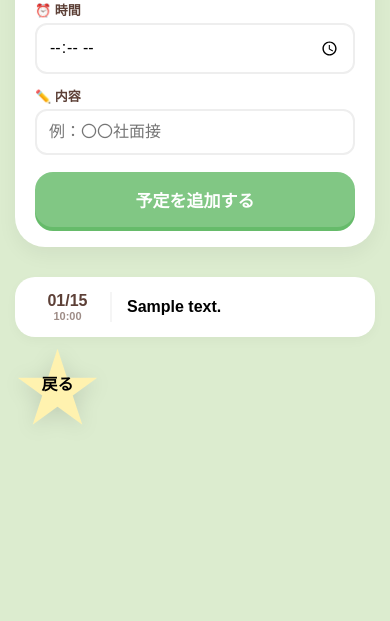
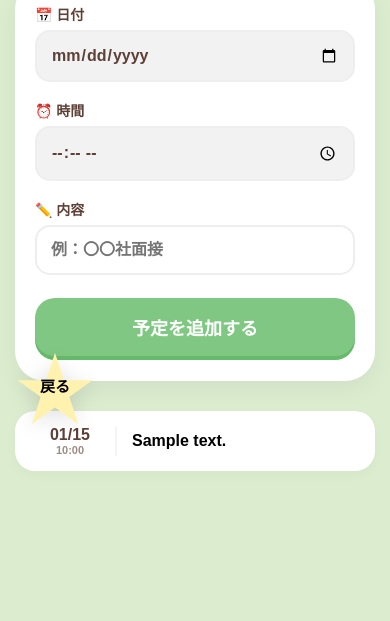
Before and after one commit to nana19820227/steppia_project, a Django app: page /schedule/ in a window 390 px wide. Shown: the part 400-1021 px from the top of the page. Before the commit the page ends 824 px from the top, so only its background shows below. Run offline with Django 5.2, Linux system fonts and the light colour scheme; a user stored in the database is signed in; tables that the repository leaves empty hold one stand-in row (values such as "Sample post"); some web fonts are replaced.

Commit message:
スケジュール：iPhoneでの入力欄のはみ出し修正とイラスト追加

```diff
--- a/steppia_app/templates/steppia_app/schedule.html
+++ b/steppia_app/templates/steppia_app/schedule.html
@@ -19,38 +19,57 @@
             background-color: var(--bg); margin: 0;
             font-family: 'Zen Maru Gothic', sans-serif; color: var(--brown);
             display: flex; flex-direction: column; align-items: center; min-height: 100vh;
-            /* 下部ボタンと重ならないための余白 */
             padding: 20px 15px 150px;
             box-sizing: border-box;
         }
 
-        /* ロゴと見出しのサイズ調整 */
-        .app-logo { margin-top: 20px; width: 180px; height: auto; }
-        h1 { font-size: 26px; font-weight: 900; margin: 15px 0 25px; }
+        /* 🆕 イラストエリア（スクリーンショットに合わせました） */
+        .header-visual { text-align: center; margin-top: 20px; position: relative; }
+        .visual-img { width: 180px; height: auto; display: block; margin: 0 auto; }
+        .app-title-img { width: 120px; margin-bottom: 10px; }
 
-        /* 入力フォーム：スマホでスリムに */
+        h1 { font-size: 28px; font-weight: 900; margin: 10px 0 20px; color: var(--brown); }
+
+        /* 入力フォーム：はみ出し防止を強化 */
         .schedule-form {
-            background: var(--white); border-radius: 30px; padding: 20px;
+            background: var(--white); border-radius: 30px; padding: 25px 20px;
             width: 100%; max-width: 450px; margin-bottom: 30px;
-            box-shadow: 0 8px 20px rgba(0,0,0,0.05);
-            box-sizing: border-box;
+            box-shadow: 0 8px 25px rgba(0,0,0,0.05);
+            box-sizing: border-box; /* 必須：パディングを幅に含める */
         }
-        .form-group { margin-bottom: 12px; text-align: left; }
-        .form-group label { display: block; font-weight: 900; margin-bottom: 4px; font-size: 13px; }
+        .form-group { margin-bottom: 18px; text-align: left; }
+        .form-group label { display: block; font-weight: 900; margin-bottom: 6px; font-size: 14px; }
+
+        /* 🆕 inputの横幅問題を解決する修正 */
         .form-group input {
-            width: 100%; padding: 12px; border: 2px solid #eee; border-radius: 12px;
-            font-family: inherit; font-size: 16px; box-sizing: border-box;
-            outline: none; transition: 0.2s;
+            width: 100%;
+            padding: 14px;
+            border: 2px solid #eee;
+            border-radius: 15px;
+            font-family: inherit;
+            font-size: 16px;
+            font-weight: 700;
+            color: var(--brown);
+            background-color: #f2f2f2; /* スクショに近い色 */
+            box-sizing: border-box; /* 重要：枠線が外に飛び出さないようにする */
+            display: block;
+            outline: none;
+            -webkit-appearance: none; /* iOS Safariのデフォルトスタイルをリセット */
+            appearance: none;
         }
-        .form-group input:focus { border-color: var(--ok-green); }
+
+        /* テキスト入力だけは白背景にしたい場合はこちら */
+        .form-group input[type="text"] { background-color: #fff; border-color: #eee; }
+
+        .form-group input:focus { border-color: var(--ok-green); background-color: #fff; }
 
         .add-btn {
-            background: var(--ok-green); color: white; border: none; padding: 15px;
-            width: 100%; border-radius: 18px; font-weight: 900; font-size: 17px;
-            cursor: pointer; transition: transform 0.1s; margin-top: 5px;
+            background: var(--ok-green); color: white; border: none; padding: 16px;
+            width: 100%; border-radius: 20px; font-weight: 900; font-size: 18px;
+            cursor: pointer; transition: 0.2s; margin-top: 5px;
             box-shadow: 0 4px 0 #66BB6A;
         }
-        .add-btn:active { transform: translateY(2px); box-shadow: none; }
+        .add-btn:active { transform: translateY(3px); box-shadow: none; }
 
         /* スケジュールリスト */
         .schedule-list { width: 100%; max-width: 500px; display: flex; flex-direction: column; gap: 12px; }
@@ -59,55 +78,50 @@
             display: flex; align-items: center; gap: 15px;
             box-shadow: 0 4px 12px rgba(0,0,0,0.03);
         }
-        .date-box { text-align: center; min-width: 65px; border-right: 2px solid #f5f5f5; padding-right: 10px; }
+        .date-box { text-align: center; min-width: 70px; border-right: 2px solid #f5f5f5; padding-right: 10px; }
         .date-day { font-size: 16px; font-weight: 900; color: var(--brown); }
         .date-time { font-size: 11px; opacity: 0.6; font-weight: 700; }
         .detail-text { font-size: 16px; font-weight: 900; color: #000; flex: 1; }
 
-        /* ⭐️左下の戻るボタン（スマホサイズに最適化） */
+        /* ⭐️左下の戻るボタン（位置とサイズ調整） */
         .bottom-nav { position: fixed; bottom: 20px; left: 15px; z-index: 1000; }
         .star-link-btn {
             position: relative; display: flex; align-items: center; justify-content: center;
-            width: 85px; height: 85px; text-decoration: none;
+            width: 80px; height: 80px; text-decoration: none;
         }
         .star-icon {
-            font-size: 85px; color: var(--star-yellow);
+            font-size: 80px; color: var(--star-yellow);
             filter: drop-shadow(0 4px 10px rgba(0,0,0,0.12));
         }
         .star-text {
-            position: absolute; font-size: 16px; font-weight: 900; color: var(--text-black);
+            position: absolute; font-size: 15px; font-weight: 900; color: var(--text-black);
             top: 50%; left: 50%; transform: translate(-50%, -45%);
-            transition: transform 0.2s cubic-bezier(0.175, 0.885, 0.32, 1.275);
+            transition: 0.2s;
         }
+        .star-link-btn:active { transform: scale(0.9); }
 
-        .star-link-btn:active .star-text {
-            transform: translate(-40%, -60%) rotate(15deg);
-        }
-        .star-link-btn:active { transform: scale(0.95); }
-
-        /* タブレット・PC向けの調整 */
         @media (min-width: 768px) {
-            h1 { font-size: 32px; }
-            .app-logo { width: 220px; }
-            .schedule-form { padding: 30px; }
-            .star-link-btn { width: 110px; height: 110px; }
-            .star-icon { font-size: 110px; }
-            .star-text { font-size: 20px; }
-            .bottom-nav { left: 50%; transform: translateX(-350px); }
+            .header-visual { margin-top: 40px; }
+            .visual-img { width: 220px; }
+            .schedule-form { padding: 35px; }
+            .bottom-nav { left: 50%; transform: translateX(-400px); }
         }
     </style>
 </head>
 <body>
 
-    <img src="{% static 'images/stepia_icon_clean_transparent.png' %}" alt="ロゴ" class="app-logo">
-    <h1>スケジュール</h1>
+    <div class="header-visual">
+        <img src="{% static 'images/stepia_icon_clean_transparent.png' %}" class="app-title-img" alt="ステッピア">
+        <img src="{% static 'images/schedule_top.png' %}" class="visual-img" alt="スケジュールイラスト">
+        <h1>スケジュール</h1>
+    </div>
 
     <div class="schedule-form">
         <form method="post">
             {% csrf_token %}
             <div class="form-group">
                 <label>📅 日付</label>
-                <input type="date" name="date" required>
+                <input type="date" name="date" value="{{ today|date:'Y-m-d' }}" required>
             </div>
             <div class="form-group">
                 <label>⏰ 時間</label>
```
